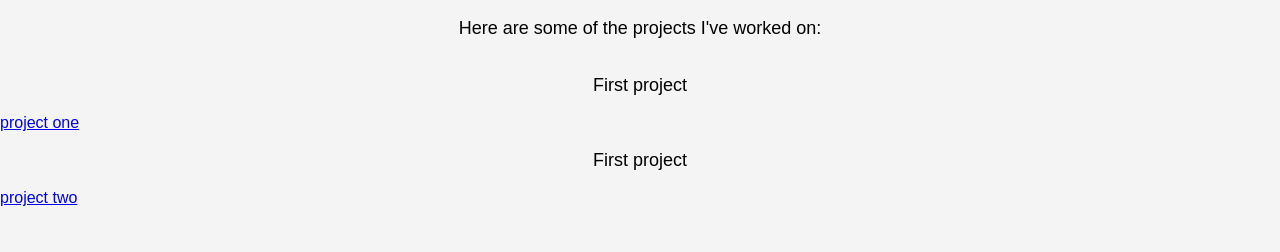
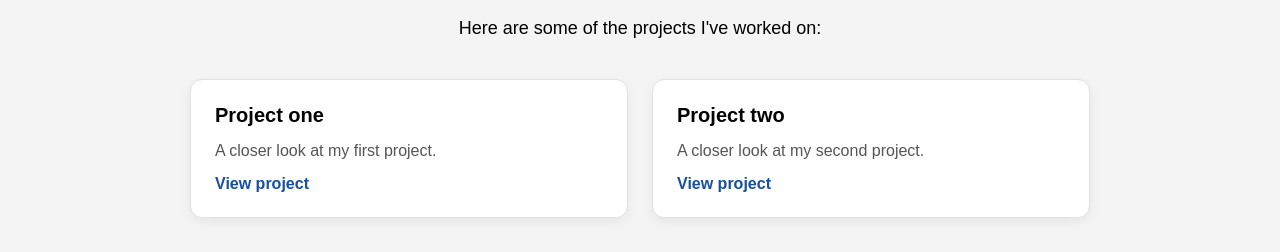
Before and after one commit to gideonel/oct-web, a plain HTML site: page portfolio/projects.html in a window 1280 px wide. Shown: the part 128-380 px from the top of the page. Drawn offline with Linux system fonts and the light colour scheme.

Commit message:
fixed: navigation 404 absolute referencing 2

```diff
--- a/portfolio/projects.html
+++ b/portfolio/projects.html
@@ -21,17 +21,17 @@
     <h1>My Projects</h1>
     <p>Here are some of the projects I've worked on:</p>
 
-    <div class="card">
-        <div class="project-card">
-            <div class="project-item">
-                <p>First project</p>
-                <a href="./projects/project-one.html">project one</a>
-            </div>
-            <div class="project-item">
-                <p>First project</p>
-                <a href="./projects/project-two.html">project two</a>
-            </div>
-        </div>
+    <div class="project-list">
+        <article class="project-card">
+            <h2>Project one</h2>
+            <p>A closer look at my first project.</p>
+            <a href="projects/project-one.html">View project</a>
+        </article>
+        <article class="project-card">
+            <h2>Project two</h2>
+            <p>A closer look at my second project.</p>
+            <a href="projects/project-two.html">View project</a>
+        </article>
     </div>
 </body>
 </html>
--- a/portfolio/style.css
+++ b/portfolio/style.css
@@ -43,9 +43,61 @@
         font-size: 18px;
     }
 
-    /* project card */
+    .project-list {
+        display: grid;
+        grid-template-columns: repeat(auto-fit, minmax(240px, 1fr));
+        gap: 24px;
+        max-width: 900px;
+        margin: 40px auto;
+        padding: 0 24px;
+    }
 
-    .project-card{
+    .project-card {
         display: flex;
         flex-direction: column;
+        align-items: flex-start;
+        gap: 12px;
+        padding: 24px;
+        background-color: #fff;
+        border: 1px solid #e2e2e2;
+        border-radius: 12px;
+        box-shadow: 0 4px 12px rgba(0, 0, 0, 0.06);
+        transition: transform 160ms ease, box-shadow 160ms ease;
     }
+
+    .project-card:hover {
+        transform: translateY(-4px);
+        box-shadow: 0 8px 20px rgba(0, 0, 0, 0.1);
+    }
+
+    .project-card h2,
+    .project-card p {
+        margin: 0;
+        text-align: left;
+    }
+
+    .project-card h2 {
+        font-size: 1.25rem;
+    }
+
+    .project-card p {
+        color: #555;
+        font-size: 1rem;
+        line-height: 1.5;
+    }
+
+    .project-card a {
+        margin-top: auto;
+        color: #174ea6;
+        font-weight: bold;
+        text-decoration: none;
+    }
+
+    .project-card a:hover {
+        text-decoration: underline;
+    }
+
+    .project-card a:focus-visible {
+        outline: 2px solid #174ea6;
+        outline-offset: 4px;
+    }
```
Also changed, not shown: portfolio/projects/project-one.html (+5 -5 lines), portfolio/projects/project-two.html (+5 -5 lines).
